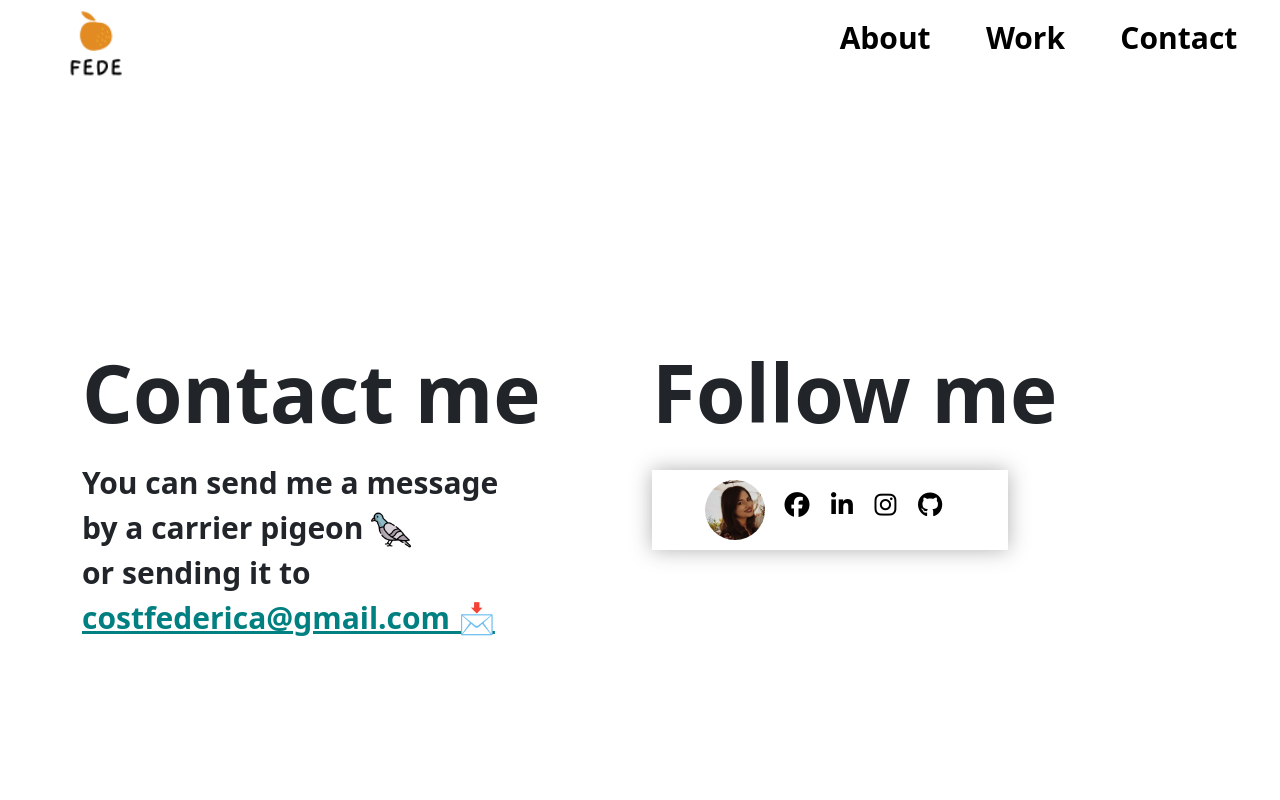
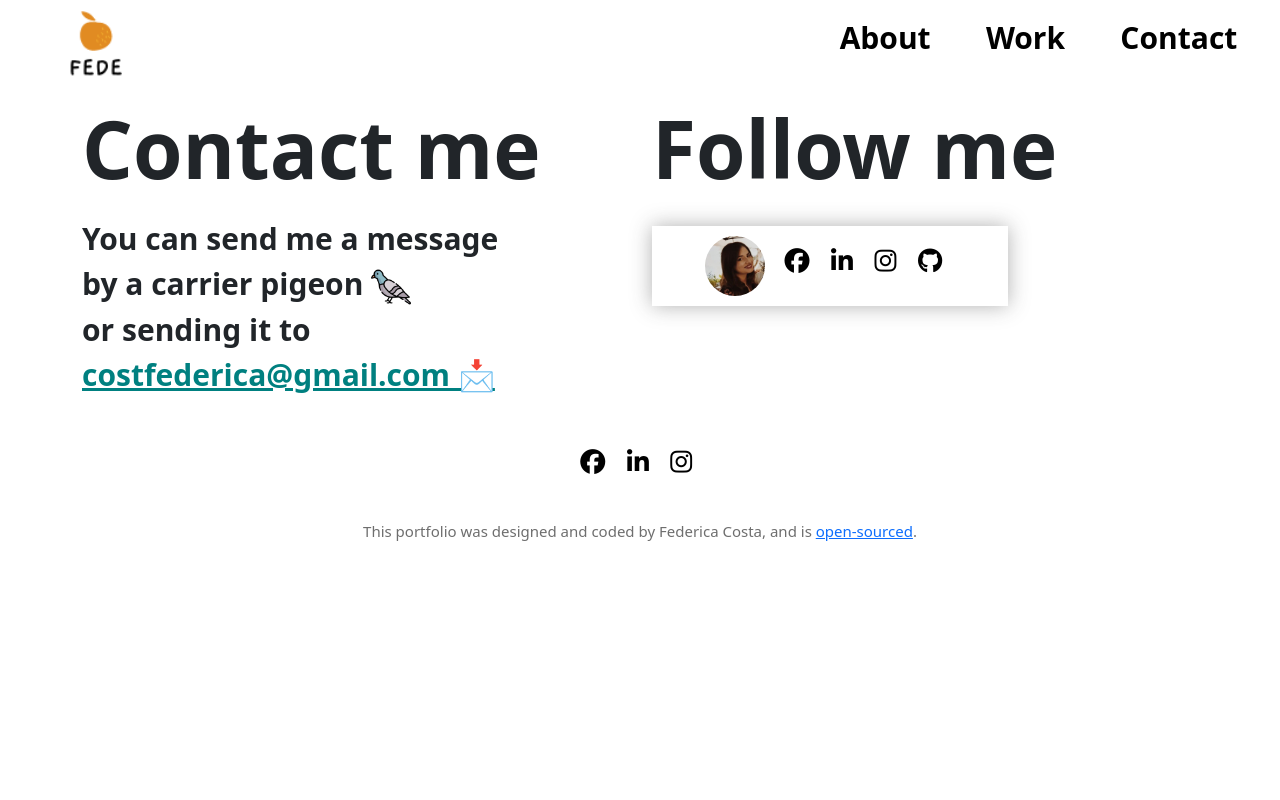
Before and after one commit to Feffa-hub/federicacosta-portfolio, a plain HTML site: page contact.html in a window 1280 px wide. Shown: the top 800 px of the page. Drawn offline with nearby package versions, Linux system fonts and the light colour scheme.

Commit message:
Add socials footer in contact page

```diff
--- a/contact.html
+++ b/contact.html
@@ -60,8 +60,13 @@
 </div>
 </section>
 <section class="footer">
-<p class="credits">This portfolio was designed and coded by Federica Costa, and is <a
-        href="https://github.com/Feffa-hub/federicacosta-portfolio" target=”_blank”>open-sourced</a>.</p>
+    <div class="socials">
+        <a href="#" class="facebook"><i class="fa fa-facebook"></i></a>
+        <a href="#" class="linkedin"><i class="fa fa-linkedin"></i></a>
+        <a href="#" class="instagram"><i class="fa fa-instagram"></i></a>
+    </div>
+    <p class="credits">This portfolio was designed and coded by Federica Costa, and is <a
+            href="https://github.com/Feffa-hub/federicacosta-portfolio" target=”_blank”>open-sourced</a>.</p>
 </section>
 <script src="app.js"></script>
 </body>
--- a/styles.css
+++ b/styles.css
@@ -421,11 +421,12 @@ a.main-menu:hover {
 /* Contact Page */
 
 .contact-page {
-  height: 100vh;
   display: flex;
   vertical-align: middle;
   text-align: left;
+  margin-bottom: 20px;
 }
+
 .contact-page h1 {
   font-weight: 800;
   font-size: 80px;
```
